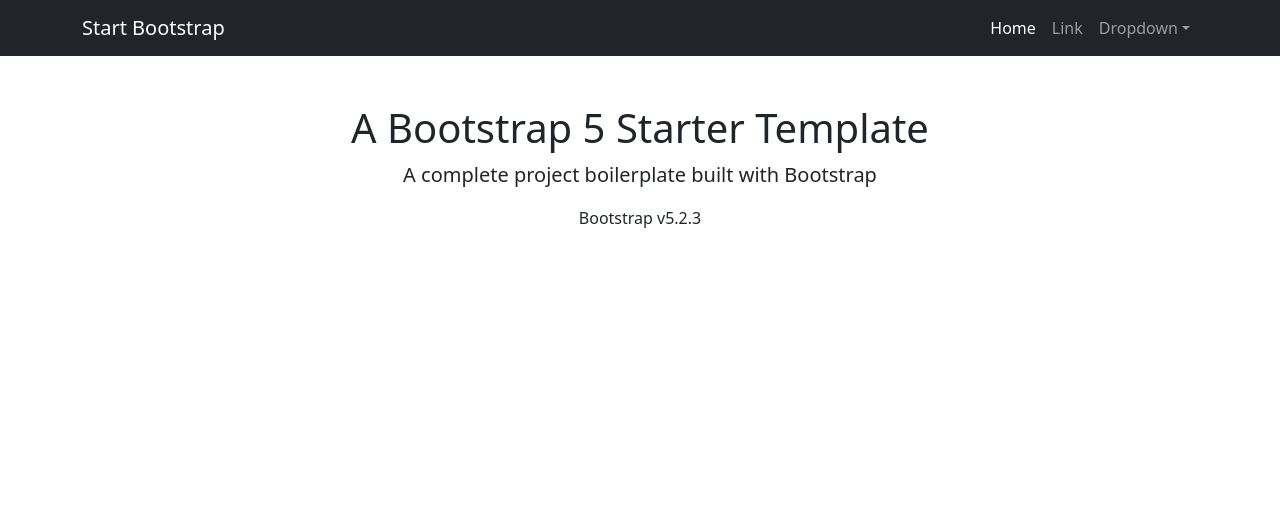
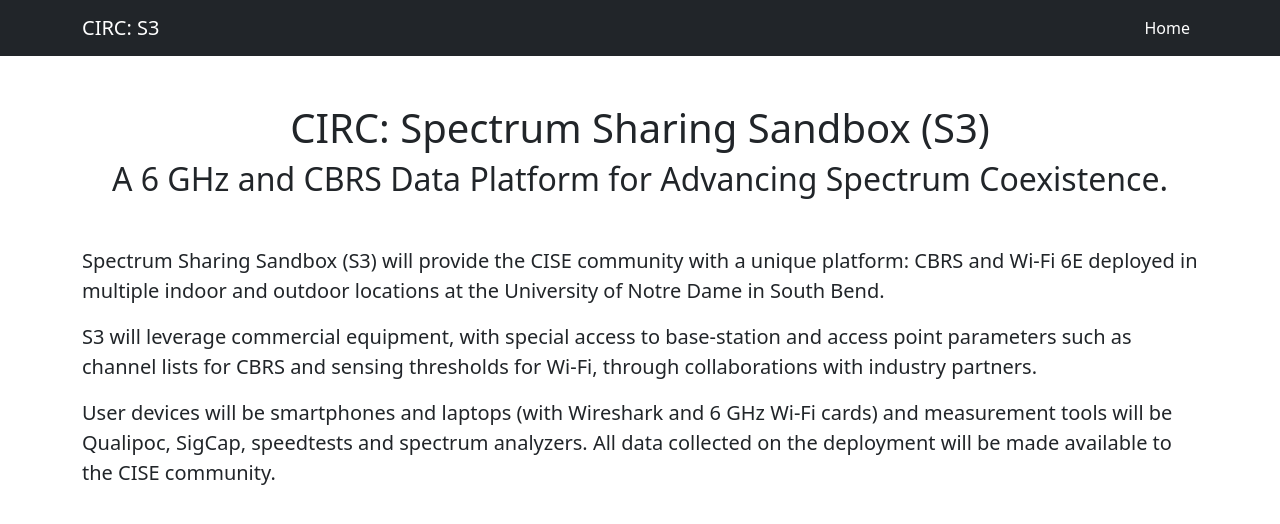
Before and after one commit to crcresearch/spectrumsharingsandbox.org, a plain HTML site: page index.html in a window 1280 px wide. Drawn offline with nearby package versions, Linux system fonts and the light colour scheme.

Commit message:
initial S3 project branding/commit

```diff
--- a/index.html
+++ b/index.html
@@ -5,7 +5,7 @@
         <meta name="viewport" content="width=device-width, initial-scale=1, shrink-to-fit=no" />
         <meta name="description" content="" />
         <meta name="author" content="" />
-        <title>Bare - Start Bootstrap Template</title>
+        <title>CIRC: Spectrum Sharing Snadbox (S3)</title>
         <!-- Favicon-->
         <link rel="icon" type="image/x-icon" href="assets/favicon.ico" />
         <!-- Core theme CSS (includes Bootstrap)-->
@@ -15,12 +15,12 @@
         <!-- Responsive navbar-->
         <nav class="navbar navbar-expand-lg navbar-dark bg-dark">
             <div class="container">
-                <a class="navbar-brand" href="#">Start Bootstrap</a>
+                <a class="navbar-brand" href="#">CIRC: S3</a>
                 <button class="navbar-toggler" type="button" data-bs-toggle="collapse" data-bs-target="#navbarSupportedContent" aria-controls="navbarSupportedContent" aria-expanded="false" aria-label="Toggle navigation"><span class="navbar-toggler-icon"></span></button>
                 <div class="collapse navbar-collapse" id="navbarSupportedContent">
                     <ul class="navbar-nav ms-auto mb-2 mb-lg-0">
                         <li class="nav-item"><a class="nav-link active" aria-current="page" href="#">Home</a></li>
-                        <li class="nav-item"><a class="nav-link" href="#">Link</a></li>
+                        <!-- <li class="nav-item"><a class="nav-link" href="#">Link</a></li>
                         <li class="nav-item dropdown">
                             <a class="nav-link dropdown-toggle" id="navbarDropdown" href="#" role="button" data-bs-toggle="dropdown" aria-expanded="false">Dropdown</a>
                             <ul class="dropdown-menu dropdown-menu-end" aria-labelledby="navbarDropdown">
@@ -29,7 +29,7 @@
                                 <li><hr class="dropdown-divider" /></li>
                                 <li><a class="dropdown-item" href="#">Something else here</a></li>
                             </ul>
-                        </li>
+                        </li> -->
                     </ul>
                 </div>
             </div>
@@ -37,9 +37,14 @@
         <!-- Page content-->
         <div class="container">
             <div class="text-center mt-5">
-                <h1>A Bootstrap 5 Starter Template</h1>
-                <p class="lead">A complete project boilerplate built with Bootstrap</p>
-                <p>Bootstrap v5.2.3</p>
+                <h1>CIRC: Spectrum Sharing Sandbox (S3)</h1>
+                <h2>A 6 GHz and CBRS Data Platform for Advancing Spectrum Coexistence.</h2>
+                <div class="text-start mt-5">
+                <p class="lead">Spectrum Sharing Sandbox (S3) will provide the CISE community with a unique platform: CBRS and Wi-Fi 6E deployed in multiple indoor and outdoor locations at the University of Notre Dame in South Bend.</p>
+                <p class="lead">S3 will leverage commercial equipment, with special access to base-station and access point parameters such as channel lists for CBRS and sensing thresholds for Wi-Fi, through collaborations with industry partners.</p>
+                <p class="lead">User devices will be smartphones and laptops (with Wireshark and 6 GHz Wi-Fi cards) and measurement tools will be Qualipoc, SigCap, speedtests and spectrum analyzers. All data collected on the deployment will be made available to the CISE community.</p>
+            </div>
+                <!-- <p>Bootstrap v5.2.3</p> -->
             </div>
         </div>
         <!-- Bootstrap core JS-->
--- a/js/scripts.js
+++ b/js/scripts.js
@@ -1,6 +1,6 @@
 /*!
 * Start Bootstrap - Bare v5.0.9 (https://startbootstrap.com/template/bare)
-* Copyright 2013-2023 Start Bootstrap
+* Copyright 2013-2024 Start Bootstrap
 * Licensed under MIT (https://github.com/StartBootstrap/startbootstrap-bare/blob/master/LICENSE)
 */
 // This file is intentionally blank
```
Also changed, not shown: css/styles.css.
